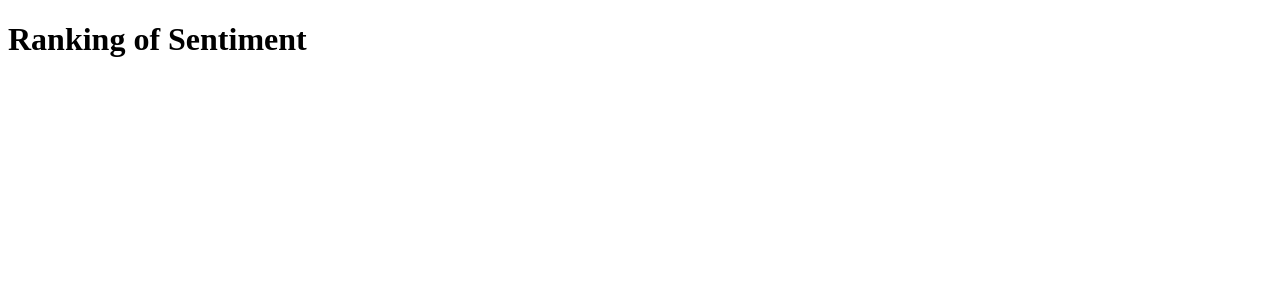
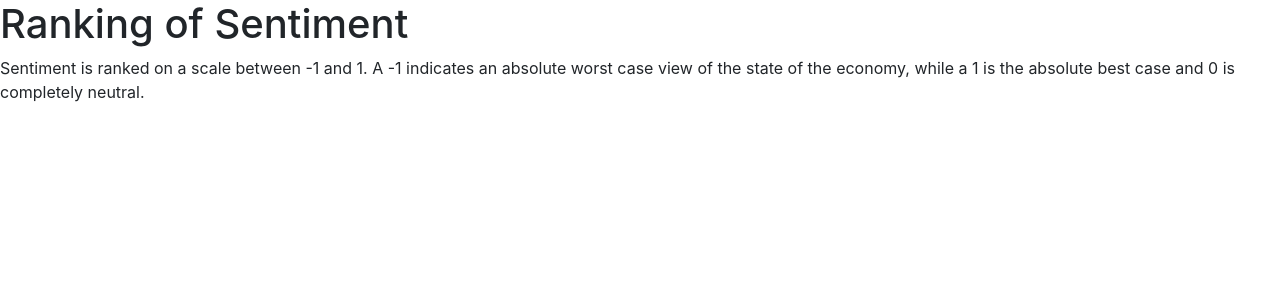
Before and after one commit to rishsol/Media-Sentiment, a Flask app: page / in a window 1280 px wide. Shown: the top 300 px of the page. Run offline with Flask 2, Linux system fonts and the light colour scheme; parts of the project's set-up code (start-up, migrations or seed data) failed here and were passed over; some libraries are stand-ins or nearby versions.

Commit message:
format rankings

```diff
--- a/Scraper.py
+++ b/Scraper.py
@@ -95,5 +95,5 @@ class Scraper:
             sum = 0
             count += 1
 
-        self.sorted_website_list =  sorted(website_list.items(), key=lambda x: x[1])
-        return self.sorted_website_list
+        self.sorted_website_list =  sorted(website_list.items(), key=lambda x: x[1], reverse=True)
+        return dict(self.sorted_website_list)
--- a/templates/home.html
+++ b/templates/home.html
@@ -1,11 +1,23 @@
 <!DOCTYPE html>
 <html>
 <head>
-    <h1>Ranking of Sentiment</h1>
-<ol>
-    {% for site in websites %}
-        <li>{{ site }} in which {{ websites[site] }} </li>
-    {% endfor %}
-</ol>
+    <!-- Required meta tags -->
+    <meta charset="utf-8">
+    <meta name="viewport" content="width=device-width, initial-scale=1, shrink-to-fit=no">
+
+    <!-- Bootstrap CSS -->
+    <link rel="stylesheet" href="https://stackpath.bootstrapcdn.com/bootstrap/4.3.1/css/bootstrap.min.css" integrity="sha384-ggOyR0iXCbMQv3Xipma34MD+dH/1fQ784/j6cY/iJTQUOhcWr7x9JvoRxT2MZw1T" crossorigin="anonymous">
+    <body>
+        <h1>Ranking of Sentiment</h1>
+        <p>Sentiment is ranked on a scale between -1 and 1. A -1 indicates an absolute worst case view of the state of the economy, while a 1 is the absolute best case and 0 is completely neutral.</p>
+        <ol>
+            {% for site in websites %}
+                <li> {{ site }} : {{ websites[site]|round(4, 'floor') }} </li>
+            {% endfor %}
+        </ol>
+        <script src="https://code.jquery.com/jquery-3.3.1.slim.min.js" integrity="sha384-q8i/X+965DzO0rT7abK41JStQIAqVgRVzpbzo5smXKp4YfRvH+8abtTE1Pi6jizo" crossorigin="anonymous"></script>
+        <script src="https://cdnjs.cloudflare.com/ajax/libs/popper.js/1.14.7/umd/popper.min.js" integrity="sha384-UO2eT0CpHqdSJQ6hJty5KVphtPhzWj9WO1clHTMGa3JDZwrnQq4sF86dIHNDz0W1" crossorigin="anonymous"></script>
+        <script src="https://stackpath.bootstrapcdn.com/bootstrap/4.3.1/js/bootstrap.min.js" integrity="sha384-JjSmVgyd0p3pXB1rRibZUAYoIIy6OrQ6VrjIEaFf/nJGzIxFDsf4x0xIM+B07jRM" crossorigin="anonymous"></script>
+     </body>
 </head>
 </html>
```
